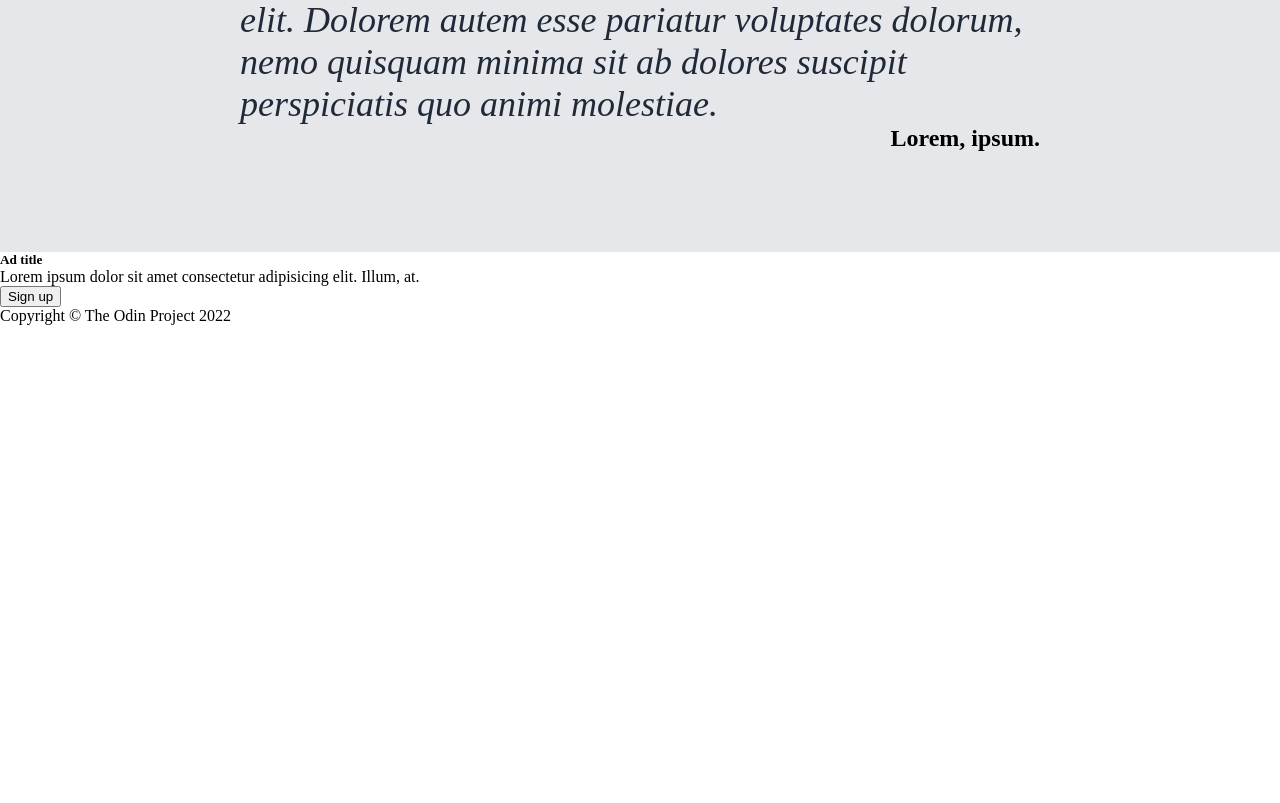
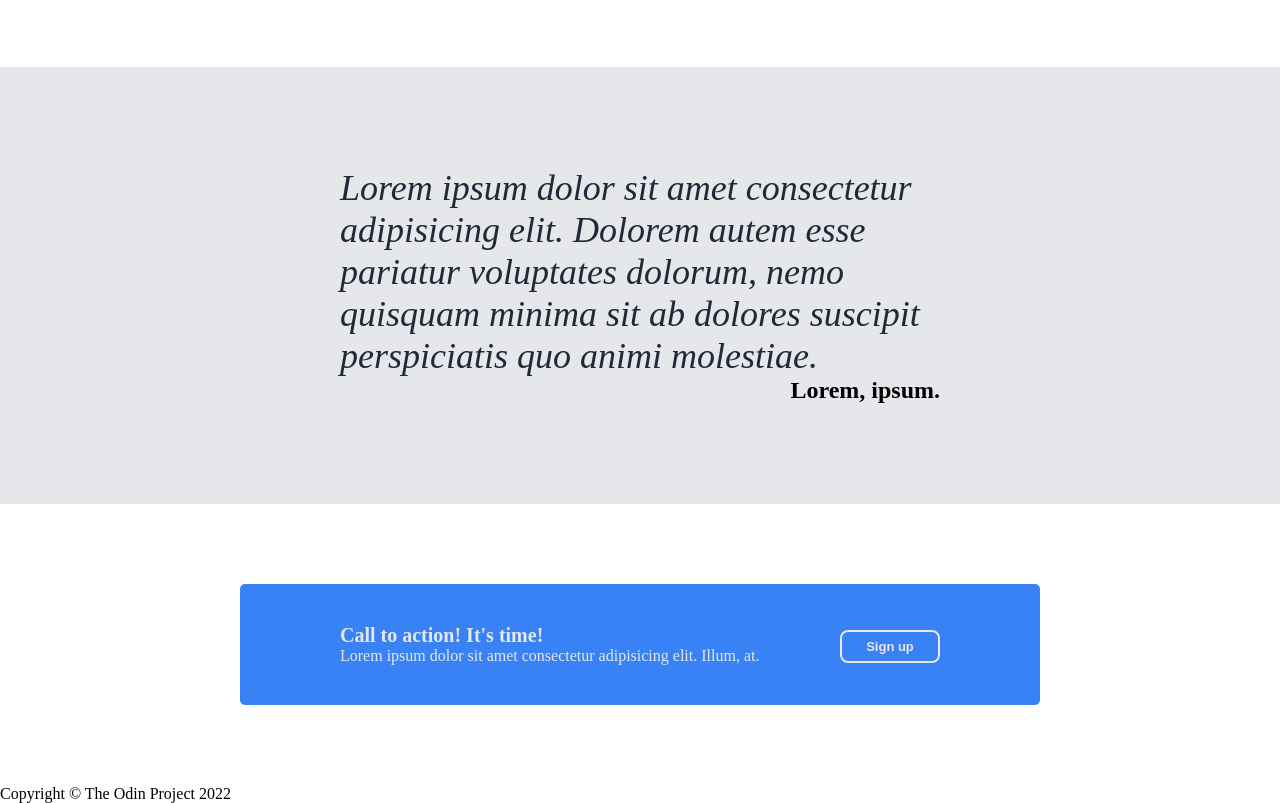
Before and after one commit to rolckeirnad/TOP-landing-page, a plain HTML site: page index.html in a window 1280 px wide. Shown: the part 933-1736 px from the top of the page. Before the commit the page ends 1258 px from the top, so only its background shows below. Drawn offline with Linux system fonts and the light colour scheme.

Commit message:
Add styles to Ads section

```diff
--- a/css/style.css
+++ b/css/style.css
@@ -14,8 +14,13 @@ body {
     align-items: center;
 }
 
-.top>*, .information>*, .quoteSection>* {
+.top>*, .adBackground {
     max-width: 800px;
+    width: 100%;
+}
+
+.information>*, .quoteSection>*, .adContent {
+    max-width: 600px;
     width: 100%;
 }
 
@@ -74,7 +79,7 @@ a {
     padding: 5px 0;
 }
 
-.heroText button {
+button {
     padding: 7px 0;
     margin: 8px 0 5px;
     background-color: #3882f6;
@@ -143,3 +148,38 @@ a {
     font-size: 24px;
     font-weight: bold;
 }
+
+.ads {
+    display: flex;
+    align-items: center;
+    justify-content: center;
+}
+
+.adBackground{
+    display: flex;
+    justify-content: center;
+    background-color: #3882f6;
+    margin: 80px 0;
+    border-radius: 5px;
+}
+
+.adContent {
+    display: flex;
+    align-items: center;
+    color: #e5e7eb;
+}
+
+.adInfo {
+    padding: 40px 0;
+    flex: 1;
+}
+
+.adInfo h5 {
+    font-size: 20px;
+    font-weight: bold;
+}
+
+.adContent button {
+    border: 2px solid #e5e7eb;
+    color: #e5e7eb;
+}
--- a/index.html
+++ b/index.html
@@ -58,11 +58,15 @@
         <p class="quoteAuthor">Lorem, ipsum.</p>
     </div>
     <div class="ads">
-        <div class="adInfo">
-            <h5>Ad title</h5>
-            <p>Lorem ipsum dolor sit amet consectetur adipisicing elit. Illum, at.</p>
+        <div class="adBackground">
+            <div class="adContent">
+                <div class="adInfo">
+                    <h5>Call to action! It's time!</h5>
+                    <p>Lorem ipsum dolor sit amet consectetur adipisicing elit. Illum, at.</p>
+                </div>
+                <button>Sign up</button>
+            </div>
         </div>
-        <button>Sign up</button>
     </div>
     <div class="footer">Copyright © The Odin Project 2022</div>
 </body>
```
